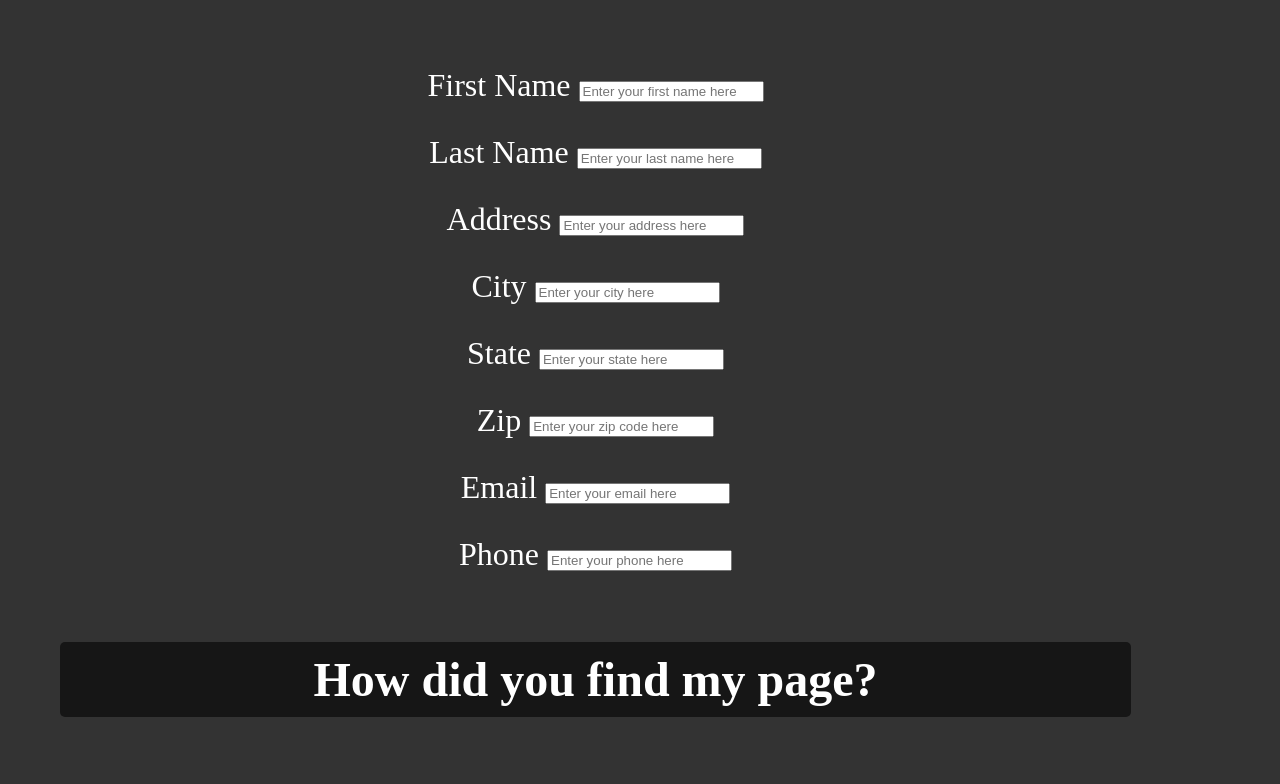
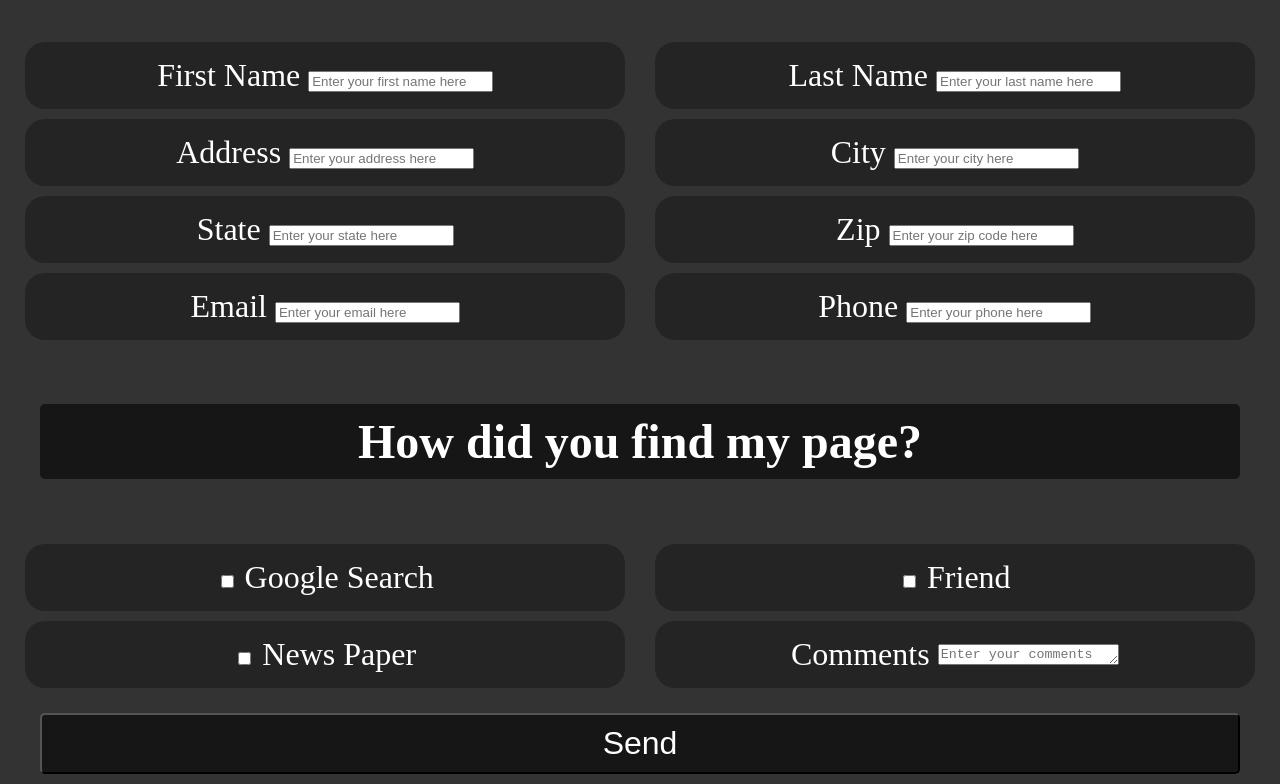
Before and after one commit to justhere213/Project-3, a website: page form.html in a window 1280 px wide. Shown: the part 327-1111 px from the top of the page. Drawn offline with nearby package versions, Linux system fonts and the light colour scheme.

Commit message:
finalization

```diff
--- a/css/main.css
+++ b/css/main.css
@@ -190,15 +190,22 @@ li {
 .flex {
     display: flex;
     font-size: xx-large;
-    flex-direction: column;
+    flex-direction: row;
+    flex-wrap: wrap;
     color: white;
     align-items: flex-start;
-    margin: 25px;
+    justify-content: space-between;
 }
 
 .flex li {
     padding: 15px;
-    width: 90%;
+    width: 100%;
+    background-color: #242424;
+    margin: 5px;
+    border-radius: 20px;
+    height: 100%;
+    bottom: 0;
+    top: 0;
 }
 
 .flex li h2 {
@@ -207,6 +214,24 @@ li {
     border-radius: 5px;
 }
 
+.flex li button {
+    width: 100%;
+    background-color:rgb(22, 22, 22);
+    padding: 10px;
+    border-radius: 5px;
+    color:#fff;
+    font-size: xx-large;
+}
+
+.flex li:has(h2) {
+    width: 100%;
+    background-color: transparent;
+}
+
+.flex li:has(button) {
+    width: 100%;
+    background-color: transparent;
+}
 
 @media screen and (min-width: 600px) {
     header {
@@ -229,5 +254,7 @@ li {
 }
 
 @media screen and (min-width: 1024px) {
-
+    .flex li {
+        width: 46%;
+    }
 }
--- a/form.html
+++ b/form.html
@@ -125,7 +125,7 @@ Reflection (1-2 paragraphs):  I really enjoyed writing this program, but had tro
 
         <li>
           <label for="comment">Comments</label>
-          <textarea rows="4" id="comment" placeholder="Enter your comments here"></textarea>
+          <textarea rows="1" id="comment" placeholder="Enter your comments here"></textarea>
         </li>
 
         <li>
```
